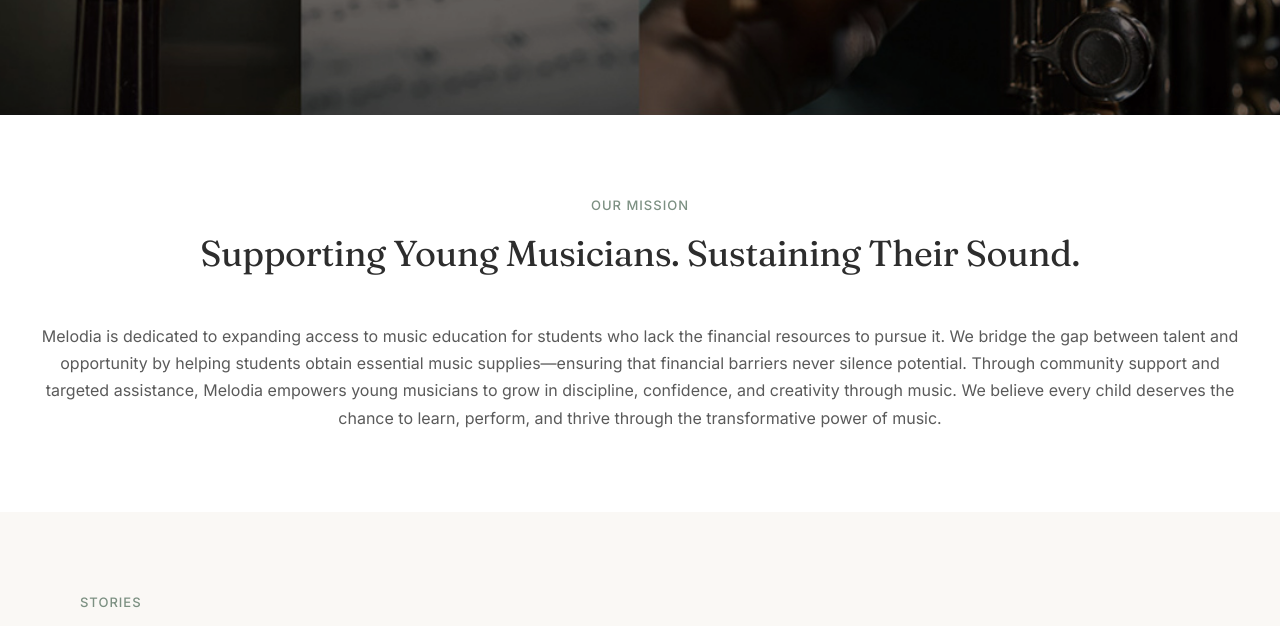
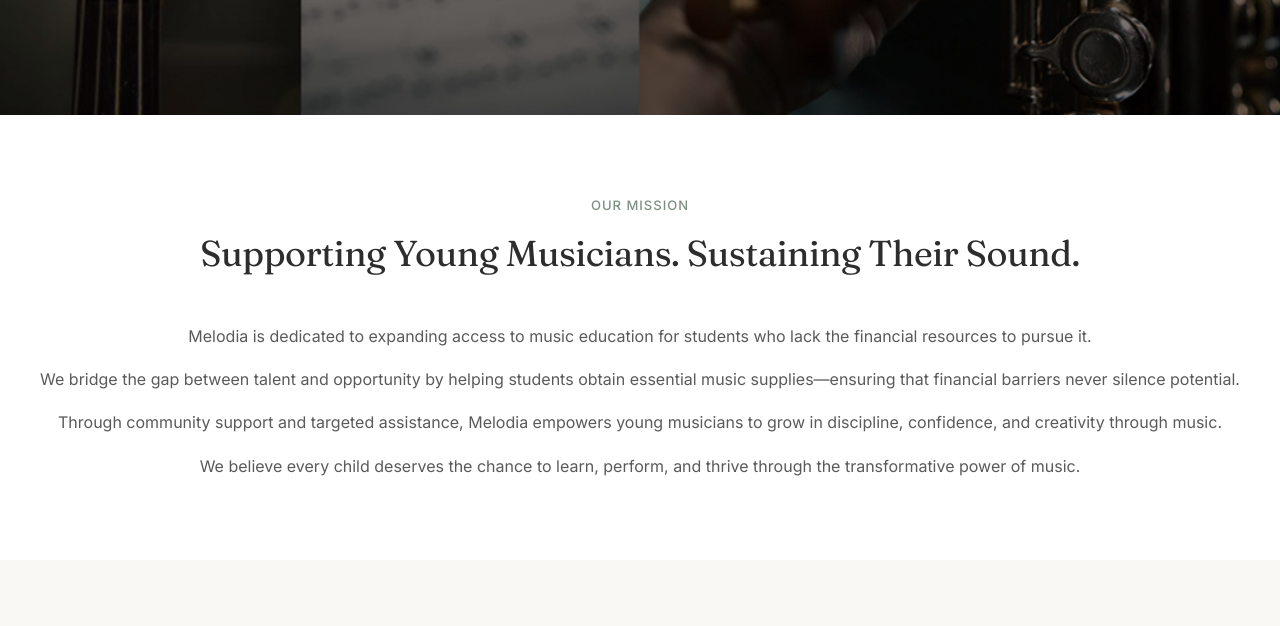
Before and after one commit to jaeminkoo-ui/Melodia, a plain HTML site: page index.html in a window 1280 px wide. Shown: the part 525-1151 px from the top of the page. Drawn offline with Linux system fonts and the light colour scheme.

Commit message:
Revert "Merge mission paragraphs into single continuous paragraph"
This reverts commit 0e699525cbcc149562ee1c7c8c3830b79e14a8a1.

```diff
--- a/index.html
+++ b/index.html
@@ -54,11 +54,13 @@
         </div>
         <div class="section-desc" style="max-width:none;text-align:center;">
             <p>Melodia is dedicated to expanding access to music education for students who lack the financial resources
-                to pursue it. We bridge the gap between talent and opportunity by helping students obtain essential
-                music supplies—ensuring that financial barriers never silence potential. Through community support and
-                targeted assistance, Melodia empowers young musicians to grow in discipline, confidence, and creativity
-                through music. We believe every child deserves the chance to learn, perform, and thrive through the
-                transformative power of music.</p>
+                to pursue it.</p>
+            <p style="margin-top:16px;">We bridge the gap between talent and opportunity by helping students obtain
+                essential music supplies—ensuring that financial barriers never silence potential.</p>
+            <p style="margin-top:16px;">Through community support and targeted assistance, Melodia empowers young
+                musicians to grow in discipline, confidence, and creativity through music.</p>
+            <p style="margin-top:16px;">We believe every child deserves the chance to learn, perform, and thrive through
+                the transformative power of music.</p>
         </div>
     </section>
 
```
